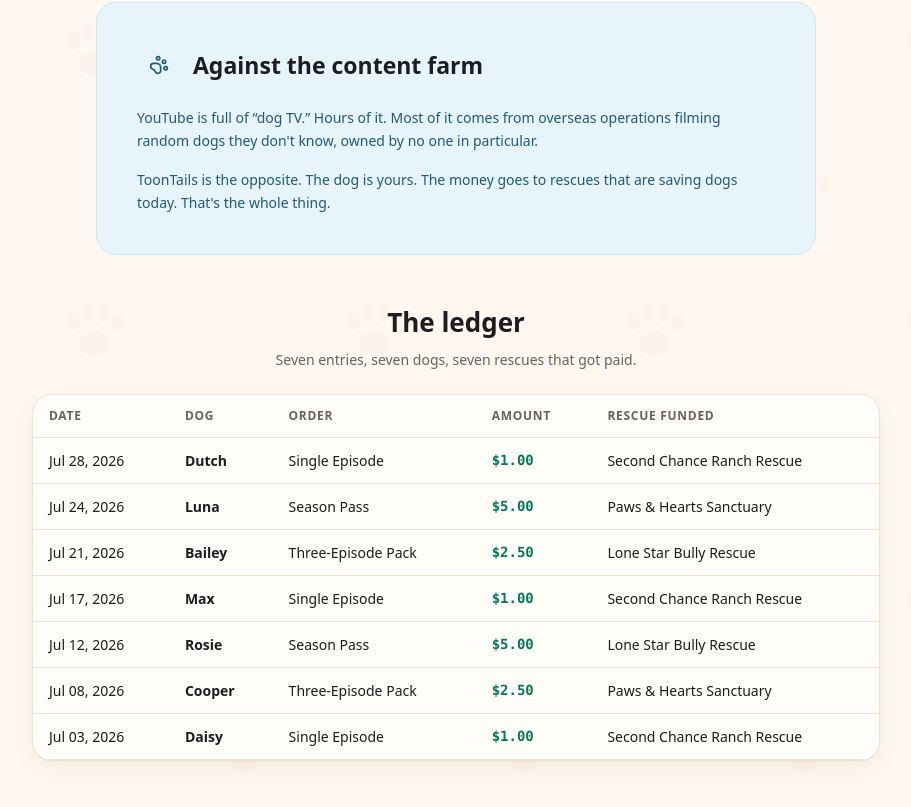
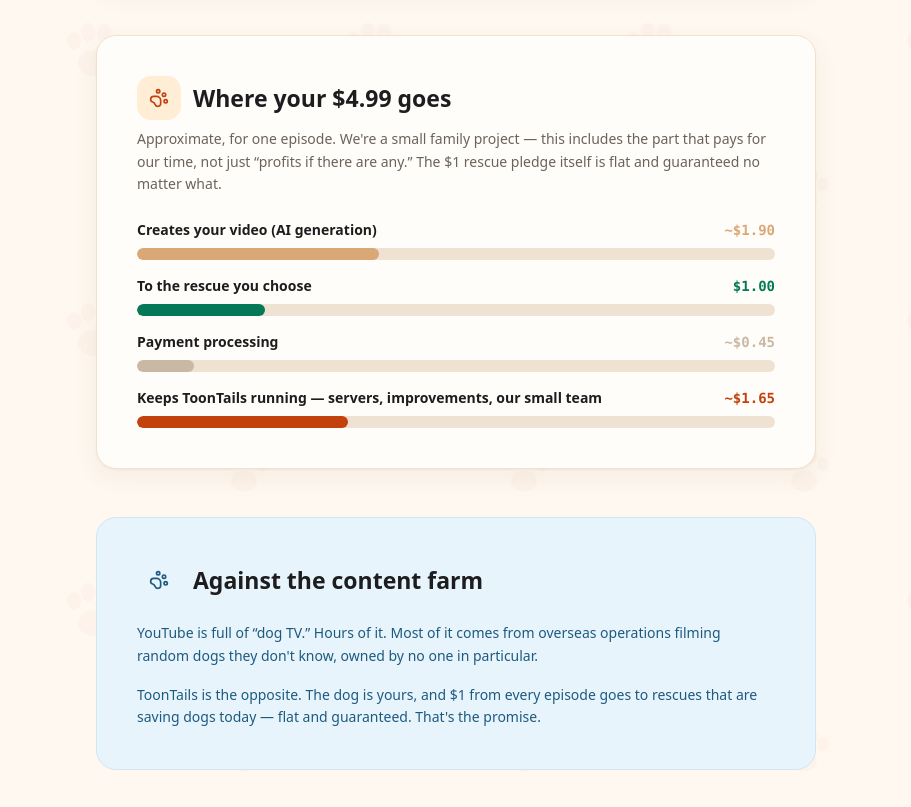
Before and after one commit to shinerblue/puptv, a Next.js app: page /impact in a window 1280 px wide. Shown: the part 1693-2500 px from the top of the page, without its empty margins (184-1095 px from the left). Built offline with nearby package versions, Linux system fonts and the light colour scheme; no server answers.

Commit message:
Honest money-flow copy: flat $1 pledge + where-your-money-goes breakdown

```diff
--- a/src/app/impact/page.tsx
+++ b/src/app/impact/page.tsx
@@ -3,6 +3,39 @@
 import Reveal from "@/components/Reveal";
 import { Heart, PawPrint } from "lucide-react";
 import { LEDGER_STATS, LEDGER_ROWS, IMPACT_RECEIPT } from "@/lib/impact";
+
+/**
+ * Honest, approximate breakdown of a $4.99 single episode. We're a small
+ * family project — this deliberately includes the slice that pays for our
+ * time and overhead, not just "video vs. charity." Figures are rounded;
+ * see docs/marketing-copy.md for the source numbers.
+ */
+const MONEY_BREAKDOWN = [
+  {
+    label: "Creates your video (AI generation)",
+    amount: "~$1.90",
+    pct: "38%",
+    color: "#D9A876",
+  },
+  {
+    label: "To the rescue you choose",
+    amount: "$1.00",
+    pct: "20%",
+    color: "#047857",
+  },
+  {
+    label: "Payment processing",
+    amount: "~$0.45",
+    pct: "9%",
+    color: "#C9B8A3",
+  },
+  {
+    label: "Keeps ToonTails running — servers, improvements, our small team",
+    amount: "~$1.65",
+    pct: "33%",
+    color: "#C2410C",
+  },
+];
 
 export default function ImpactPage() {
   return (
@@ -20,7 +53,8 @@
           <span style={{ color: "#C2410C" }}>actually goes</span>
         </h1>
         <p className="text-xl mx-auto leading-relaxed" style={{ color: "#6B625B", maxWidth: "560px" }}>
-          Every ToonTails episode funds dog rescues. Not &ldquo;someday&rdquo; — right now, and in
+          $1 from every ToonTails episode goes to a dog rescue — flat and guaranteed, never
+          &ldquo;profits if there are any.&rdquo; Not &ldquo;someday&rdquo; — right now, and in
           public. The numbers below are illustrative; the real ledger goes live with our first
           customers.
         </p>
@@ -104,6 +138,44 @@
 
       <section className="max-w-3xl mx-auto px-6 pb-12">
         <Reveal>
+          <div className="card-warm p-8 md:p-10">
+            <div className="flex items-center gap-3 mb-2">
+              <div className="icon-well icon-well-sm">
+                <PawPrint className="w-5 h-5" style={{ color: "#C2410C" }} />
+              </div>
+              <h2 className="font-bold" style={{ fontSize: "23px", color: "#1D1D1F" }}>
+                Where your $4.99 goes
+              </h2>
+            </div>
+            <p className="text-sm leading-relaxed mb-6" style={{ color: "#6B625B" }}>
+              Approximate, for one episode. We&apos;re a small family project — this includes the
+              part that pays for our time, not just &ldquo;profits if there are any.&rdquo; The $1
+              rescue pledge itself is flat and guaranteed no matter what.
+            </p>
+            <div className="space-y-4">
+              {MONEY_BREAKDOWN.map((row) => (
+                <div key={row.label}>
+                  <div className="flex items-center justify-between gap-4 mb-2 text-sm">
+                    <span style={{ color: "#1D1D1F", fontWeight: 600 }}>{row.label}</span>
+                    <span
+                      className="flex-shrink-0"
+                      style={{ color: row.color, fontWeight: 700, fontFamily: "ui-monospace, SFMono-Regular, Menlo, monospace" }}
+                    >
+                      {row.amount}
+                    </span>
+                  </div>
+                  <div className="rounded-full overflow-hidden h-3" style={{ background: "#F0E2D2" }}>
+                    <div className="h-3 rounded-full" style={{ width: row.pct, background: row.color }} />
+                  </div>
+                </div>
+              ))}
+            </div>
+          </div>
+        </Reveal>
+      </section>
+
+      <section className="max-w-3xl mx-auto px-6 pb-12">
+        <Reveal>
           <div className="card-sky p-8 md:p-10">
             <div className="flex items-center gap-3 mb-5">
               <div className="icon-well icon-well-sm icon-well-sky">
@@ -118,8 +190,8 @@
               operations filming random dogs they don&apos;t know, owned by no one in particular.
             </p>
             <p className="text-sm leading-relaxed" style={{ color: "#1D5A80" }}>
-              ToonTails is the opposite. The dog is yours. The money goes to rescues that are
-              saving dogs today. That&apos;s the whole thing.
+              ToonTails is the opposite. The dog is yours, and $1 from every episode goes to
+              rescues that are saving dogs today — flat and guaranteed. That&apos;s the promise.
             </p>
           </div>
         </Reveal>
--- a/src/app/layout.tsx
+++ b/src/app/layout.tsx
@@ -15,7 +15,7 @@
 export const metadata: Metadata = {
   title: "ToonTails — Your dog's own TV show, on your TV",
   description:
-    "Upload a few photos of your dog and get a cartoon adventure series that publishes straight to your YouTube channel — automatically. Dogs first, cats coming soon. Proceeds fund dog rescues.",
+    "Upload a few photos of your dog and get a cartoon adventure series that publishes straight to your YouTube channel — automatically. Dogs first, cats coming soon. $1 from every episode goes to dog rescues.",
   keywords: ["dog tv", "pet video", "cartoon dog", "AI video", "dog charity", "youtube", "pet tv", "toontails"],
 };
 
--- a/src/app/page.tsx
+++ b/src/app/page.tsx
@@ -27,7 +27,7 @@
     well: "icon-well icon-well-leaf",
     title: "Every episode feeds a rescue",
     desc:
-      "Most of what you pay covers making the cartoon. What's left goes to dog rescues — and we publish the running numbers, down to the dollar.",
+      "$1 from every episode goes straight to a dog rescue — flat and guaranteed, not “profits if there are any.” The rest covers making your video, payment processing, and running ToonTails, small family team included — and we publish the running numbers, down to the dollar.",
   },
 ];
 
--- a/src/app/pricing/page.tsx
+++ b/src/app/pricing/page.tsx
@@ -152,7 +152,8 @@
               </div>
             </div>
             <p className="text-sm mt-5 leading-relaxed" style={{ color: "#6B625B" }}>
-              The $1.00-per-episode rescue pledge is the same no matter which one you choose.
+              The rescue pledge is flat and guaranteed on every plan — $1.00 for a single episode,
+              $2.50 for the three-pack, $5.00 for the season — no matter which motion quality you pick.
             </p>
           </div>
         </Reveal>
--- a/src/components/SiteFooter.tsx
+++ b/src/components/SiteFooter.tsx
@@ -76,7 +76,7 @@
           className="pt-8 border-t text-center text-sm"
           style={{ borderColor: "#F0E2D2", color: "#6B625B" }}
         >
-          ToonTails · Dogs first, cats coming soon · Proceeds fund dog rescues
+          ToonTails · Dogs first, cats coming soon · $1 per episode to dog rescues
         </div>
       </div>
     </footer>
--- a/src/lib/pricing.ts
+++ b/src/lib/pricing.ts
@@ -10,6 +10,8 @@
   tagline: string;
   desc: string;
   features: string[];
+  /** Flat, guaranteed rescue pledge for this plan — never "profits if any." */
+  pledge: string;
 }
 
 export const PRICING_TIERS: PricingTier[] = [
@@ -21,6 +23,7 @@
     tagline: "One episode, on a loop",
     desc: "Good for testing it out — about a minute of continuous cartoon, built to loop seamlessly for as long as your dog wants to watch.",
     features: ["1 episode — about a minute, loops seamlessly", "One free preview retry", "$1.00 goes to dog rescues"],
+    pledge: "$1.00",
   },
   {
     id: "three-pack",
@@ -30,6 +33,7 @@
     tagline: "Three adventures, three weeks",
     desc: "Pick three different themes. Three weeks of your dog on TV — better value, great for gifts.",
     features: ["3 episodes, one per week", "Mix and match themes", "$2.50 goes to dog rescues"],
+    pledge: "$2.50",
   },
   {
     id: "season",
@@ -39,5 +43,6 @@
     tagline: "6 episodes over 6 weeks",
     desc: "A premiere episode plus five weekly adventures — a new adventure appears automatically every Friday for six weeks.",
     features: ["6 episodes: 1 premiere + 5 weekly adventures", "New episode auto-appears weekly", "$5.00 goes to dog rescues"],
+    pledge: "$5.00",
   },
 ];
```
Also changed, not shown: src/app/create/page.tsx (+4 -4 lines), 1 other file (tests, documents, lock files or other folders).
